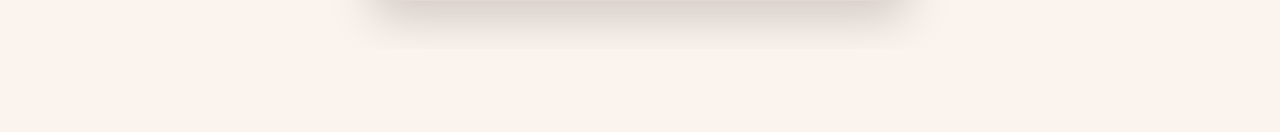
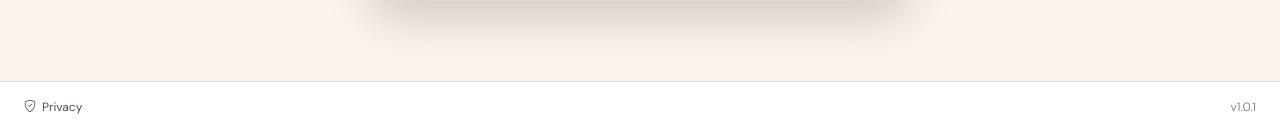
Before and after one commit to CyprienJ/listenoel, a Django app: page /fr/account/ in a window 1280 px wide. Shown: the part 1073-1205 px from the top of the page. Before the commit the page ends 1103 px from the top, so only its background shows below. Run offline with Django 5.2, Linux system fonts and the light colour scheme; the visitor is signed in with stand-in values (Sample User, id 1); parts of the project's set-up code (start-up, migrations or seed data) failed here and were passed over; some libraries are stand-ins or nearby versions.

Commit message:
proper version number managment

```diff
--- /dev/null
+++ b/gifts/context_processors.py
@@ -0,0 +1,10 @@
+from django.conf import settings
+
+
+def application_version(_request):
+    revision = settings.DEPLOYMENT_REVISION
+    return {
+        "app_version": settings.APP_VERSION,
+        "deployment_revision": revision,
+        "deployment_revision_short": revision[:7],
+    }
--- a/gifts/static/style.css
+++ b/gifts/static/style.css
@@ -92,6 +92,41 @@ body {
     display: flex;
     align-items: center;
     gap: 10px;
+}
+
+/* ── Footer ──────────────────────────────────────────────────── */
+.nc-footer {
+    margin-top: 32px;
+    padding: 16px 24px;
+    background: var(--nc-white);
+    border-top: 1px solid var(--nc-border);
+    color: var(--nc-text-muted);
+    font-size: 12px;
+}
+.nc-footer__inner {
+    display: flex;
+    align-items: center;
+    justify-content: space-between;
+    gap: 16px;
+    width: 100%;
+    max-width: 1400px;
+    margin: 0 auto;
+}
+.nc-footer__link {
+    display: inline-flex;
+    align-items: center;
+    gap: 6px;
+    color: var(--nc-text-sub);
+    text-decoration: none;
+}
+.nc-footer__link:hover { color: var(--nc-accent); }
+.nc-footer__version { font-variant-numeric: tabular-nums; }
+
+@media (max-width: 640px) {
+    .nc-footer__inner {
+        flex-direction: column;
+        gap: 8px;
+    }
 }
 
 /* Language selector */
--- a/gifts/templates/base.html
+++ b/gifts/templates/base.html
@@ -89,14 +89,6 @@
                     <li>
                         <hr class="dropdown-divider">
                     </li>
-                    <li>
-                        <a class="dropdown-item py-2" href="{% url 'privacy' %}">
-                            <i class="bi bi-shield-check me-2"></i>{% trans "Privacy" %}
-                        </a>
-                    </li>
-                    <li>
-                        <hr class="dropdown-divider">
-                    </li>
                     {% if user.is_authenticated %}
                         {% if user.is_staff %}
                             <li>
@@ -151,6 +143,18 @@
     {% block content %}{% block group_main_content %}{% endblock %}{% endblock %}
 </main>
 
+<footer class="nc-footer">
+    <div class="nc-footer__inner">
+        <a class="nc-footer__link" href="{% url 'privacy' %}">
+            <i class="bi bi-shield-check" aria-hidden="true"></i>
+            {% trans "Privacy" %}
+        </a>
+        <span class="nc-footer__version"{% if deployment_revision %} title="{{ deployment_revision }}"{% endif %}>
+            v{{ app_version }}{% if deployment_revision_short %} ({{ deployment_revision_short }}){% endif %}
+        </span>
+    </div>
+</footer>
+
 <script src="https://cdn.jsdelivr.net/npm/bootstrap@5.3.3/dist/js/bootstrap.bundle.min.js"></script>
 
 <script>
--- a/pyproject.toml
+++ b/pyproject.toml
@@ -1,6 +1,6 @@
 [project]
 name = "nosCadeaux"
-version = "1.0"
+version = "1.0.1"
 description = "A website to manage a gift list"
 license = "AGPL-3.0-or-later"
 requires-python = ">=3.12"
```
Also changed, not shown: config/settings.py (+8 -0 lines), gifts/test_version.py (added, +20 -0 lines), .github/workflows/deploy.yml, README.md, 2 other files.
